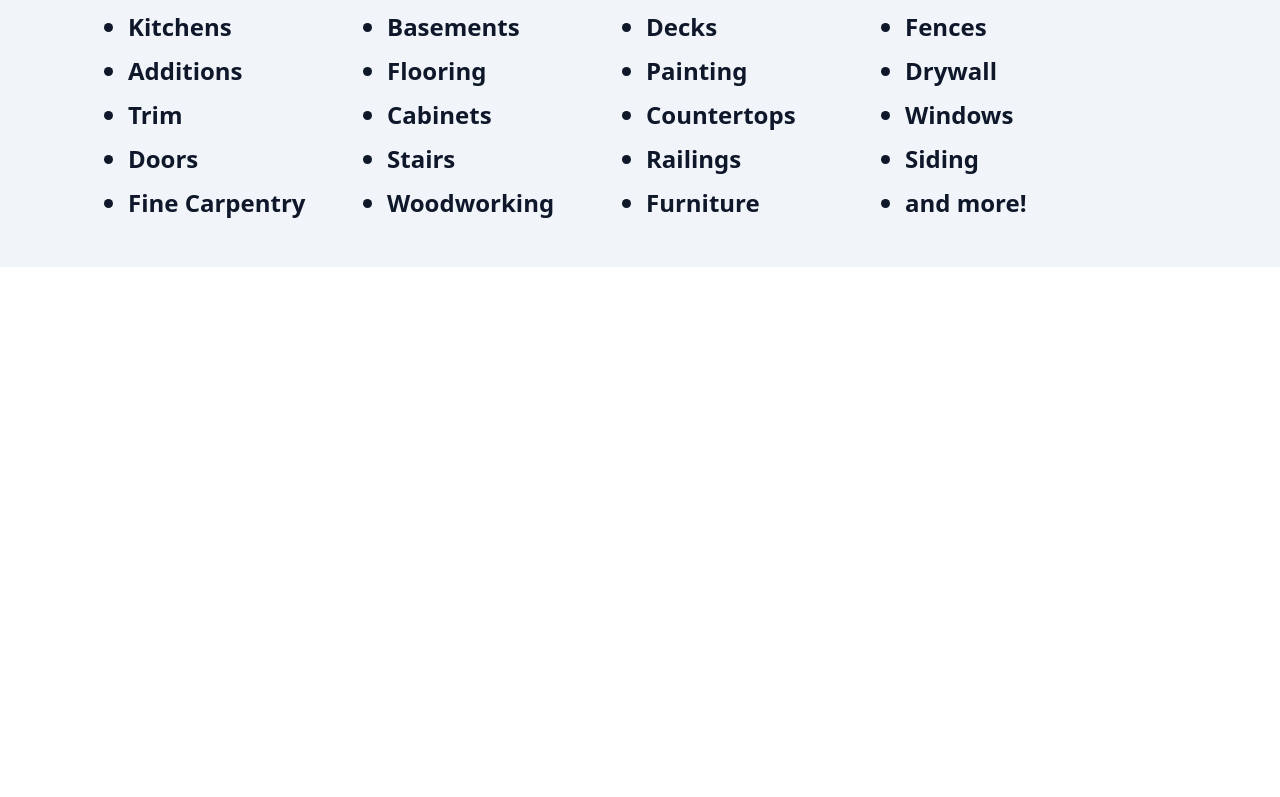
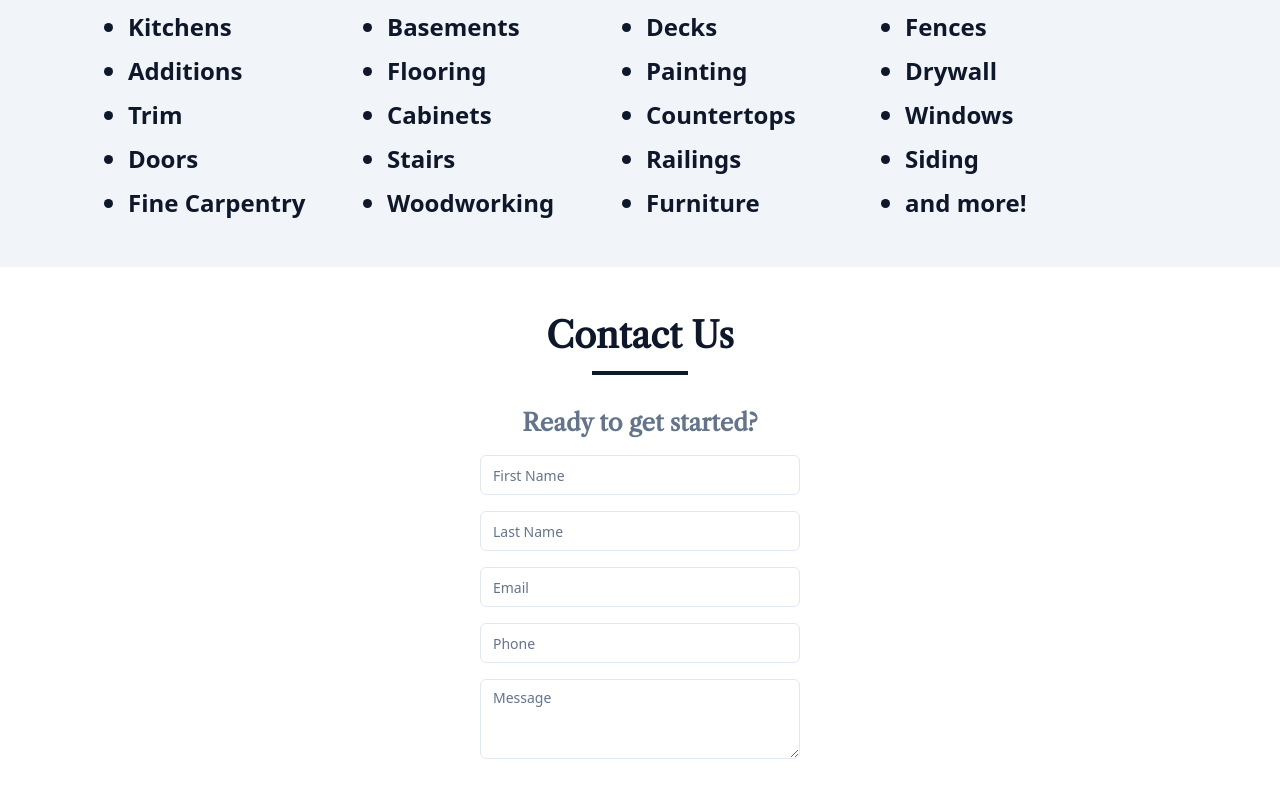
Before and after one commit to ozzyonfire/bdj-contracting, a Next.js app: page / in a window 1280 px wide. Shown: the part 1691-2488 px from the top of the page. Before the commit the page ends 1958 px from the top, so only its background shows below. Built offline with nearby package versions, Linux system fonts and the light colour scheme; no server answers; the database is empty.

Commit message:
contact form

```diff
--- a/app/page.tsx
+++ b/app/page.tsx
@@ -9,6 +9,8 @@
 import { InstagramFeed } from '@/components/instagram-feed';
 import Link from 'next/link';
 import { Separator } from '@/components/ui/separator';
+import { Input } from '@/components/ui/input';
+import { Textarea } from '@/components/ui/textarea';
 
 export default async function Home() {
   const theme = (cookies().get("theme")?.value as 'dark' | 'light') || 'light';
@@ -147,6 +149,23 @@
           ))}
         </ul>
       </Section>
+      <Section>
+        <SectionHeader title="Contact Us" />
+        <div className='flex flex-col items-center justify-center gap-4'>
+          <p className='font-serif text-2xl text-muted-foreground font-semibold text-center'>
+            Ready to get started?
+          </p>
+          <form className='min-w-[320px]'>
+            <div className='flex flex-col gap-4'>
+              <Input placeholder="First Name" />
+              <Input placeholder="Last Name" />
+              <Input placeholder="Email" type="email" />
+              <Input placeholder="Phone" />
+              <Textarea placeholder="Message" />
+            </div>
+          </form>
+        </div>
+      </Section>
     </main>
   )
 }
--- /dev/null
+++ b/components/ui/input.tsx
@@ -0,0 +1,25 @@
+import * as React from "react"
+
+import { cn } from "@/lib/utils"
+
+export interface InputProps
+  extends React.InputHTMLAttributes<HTMLInputElement> {}
+
+const Input = React.forwardRef<HTMLInputElement, InputProps>(
+  ({ className, type, ...props }, ref) => {
+    return (
+      <input
+        type={type}
+        className={cn(
+          "flex h-10 w-full rounded-md border border-input bg-transparent px-3 py-2 text-sm ring-offset-background file:border-0 file:bg-transparent file:text-sm file:font-medium placeholder:text-muted-foreground focus-visible:outline-none focus-visible:ring-2 focus-visible:ring-ring focus-visible:ring-offset-2 disabled:cursor-not-allowed disabled:opacity-50",
+          className
+        )}
+        ref={ref}
+        {...props}
+      />
+    )
+  }
+)
+Input.displayName = "Input"
+
+export { Input }
--- /dev/null
+++ b/components/ui/textarea.tsx
@@ -0,0 +1,24 @@
+import * as React from "react"
+
+import { cn } from "@/lib/utils"
+
+export interface TextareaProps
+  extends React.TextareaHTMLAttributes<HTMLTextAreaElement> {}
+
+const Textarea = React.forwardRef<HTMLTextAreaElement, TextareaProps>(
+  ({ className, ...props }, ref) => {
+    return (
+      <textarea
+        className={cn(
+          "flex min-h-[80px] w-full rounded-md border border-input bg-transparent px-3 py-2 text-sm ring-offset-background placeholder:text-muted-foreground focus-visible:outline-none focus-visible:ring-2 focus-visible:ring-ring focus-visible:ring-offset-2 disabled:cursor-not-allowed disabled:opacity-50",
+          className
+        )}
+        ref={ref}
+        {...props}
+      />
+    )
+  }
+)
+Textarea.displayName = "Textarea"
+
+export { Textarea }
```
